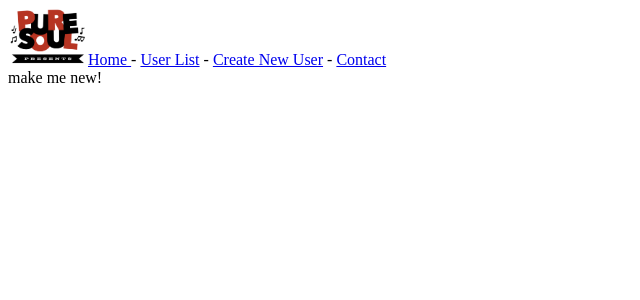
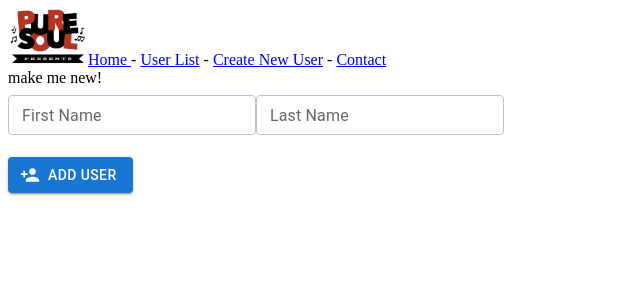
Before and after one commit to elijahsamuels/puresoulpresents-frontend, a React (Create React App) app: page /createuser in a window 1280 px wide. Shown: the top 300 px of the page, without its empty margins (0-640 px from the left). Built offline with nearby package versions, Linux system fonts and the light colour scheme.

Commit message:
building out CreateUser component, but it's not passing data to onHandleSubmit

```diff
--- a/src/pages/CreateUser.js
+++ b/src/pages/CreateUser.js
@@ -1,25 +1,68 @@
-import React from "react";
+import React, { useState, useEffect, useMemo } from "react";
 import { connect } from "react-redux";
 // import { Link } from "react-router-dom";
-import { fetchUsersList } from "../actions/userActions";
-import Mailer from "../components/mailerEmailJS";
+import { createNewUser } from "../actions/userActions";
+import UserName from "../components/userComponents/UserName";
+import { schema } from "../components/userComponents/UserSchema";
+import PersonAddIcon from '@mui/icons-material/PersonAdd';
+import LoadingButton from '@mui/lab/LoadingButton';
 
-function Contact() {
+import { useForm, FormProvider } from "react-hook-form";
+import { yupResolver } from "@hookform/resolvers/yup";
+
+function CreateUser(props) {
+
+  // console.log(props)
+  const methods = useForm({
+    resolver: yupResolver(schema),
+    mode: "onChange",
+    defaultValues: useMemo(() => {
+      return props.user;
+    }, [props]),
+  });
+
+  // useEffect(() => {
+  //   methods.reset(props.user);
+  // }, [props.user]);
+
+// console.log("props: ", props)
+// console.log("methods.watch('first_name' & 'last_name'): ", methods.watch('first_name' & 'last_name'));
+
+  const onHandleSubmit = (data) => {
+    // Do something with the data
+    console.log("CreateUser/handleSubmit/Form data: ", data);
+    props.createUser(data);
+  };
+
   return (
     <div className="createUser">
       make me new!
+      <FormProvider {...methods}>
+        <form onSubmit={methods.handleSubmit(onHandleSubmit)}></form>
+        {console.log("within FormProvider data: ", onHandleSubmit)}
+        <UserName />
+        <br />
+        <LoadingButton
+          color="primary"
+          loadingPosition="start"
+          startIcon={<PersonAddIcon />}
+          variant="contained"
+          type="submit"
+        >
+          Add User
+        </LoadingButton>
+      </FormProvider>
     </div>
   );
 }
 
-
-
 const mapStateToProps = (state) => {
+  console.log("CreateUser/state: ", state)
   return {
     loading: state.loading,
-      users: state.users,
+    // users: state.users,
+    user: state.user,
   };
 };
 
-
-export default connect(mapStateToProps, {fetchUsersList})( Contact);
+export default connect(mapStateToProps, { createNewUser })(CreateUser);
```
Lines whose indentation alone changed are shown as unchanged.
